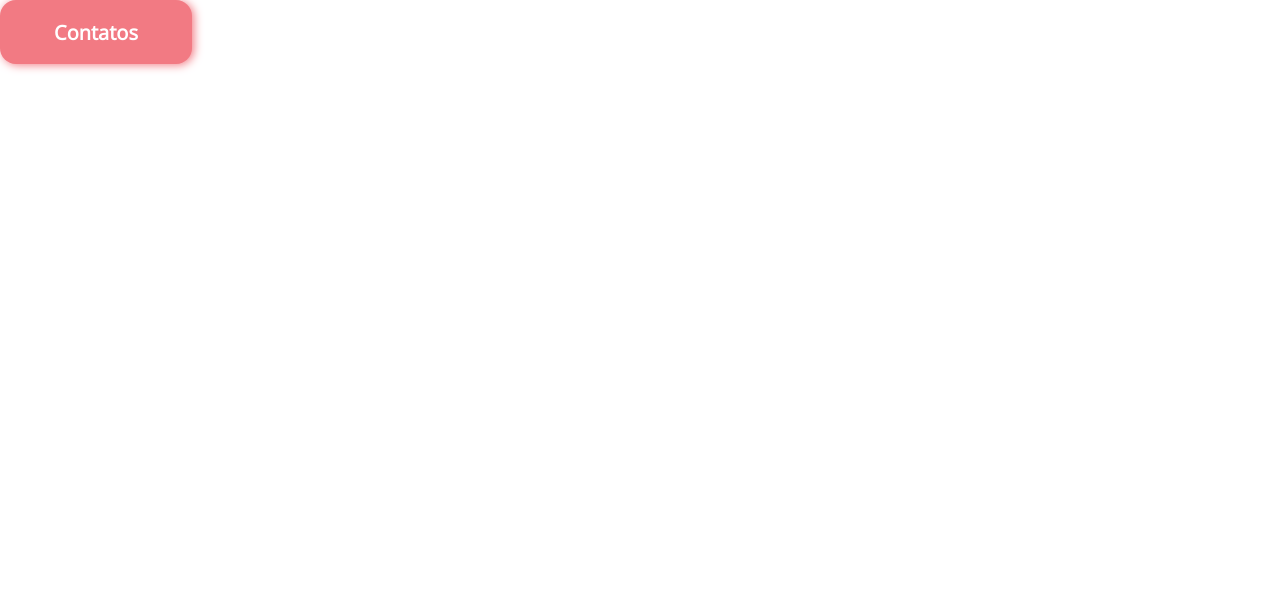
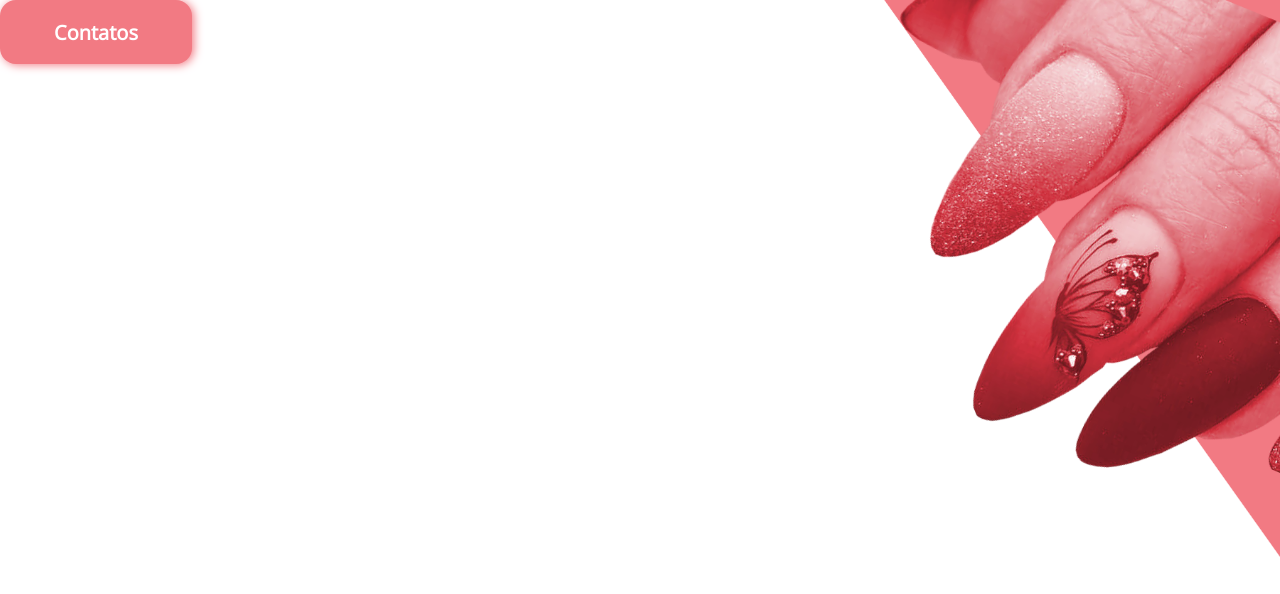
Before and after one commit to hercules-sousa/taty-nails-design, a React (Create React App) app: page / in a window 1280 px wide. Shown: the top 594 px of the page. Built offline with nearby package versions, Linux system fonts and the light colour scheme.

Commit message:
feat: adding image

```diff
--- a/src/App.css
+++ b/src/App.css
@@ -1,3 +1,15 @@
 body {
   margin: 0;
+  padding: 0;
 }
+
+.container {
+  position: relative;
+}
+
+#nailsImage {
+  width: 80%;
+  position: absolute;
+  right: 0;
+  top: 0;
+}
--- a/src/App.tsx
+++ b/src/App.tsx
@@ -1,9 +1,11 @@
 import './App.css';
 import StandardButton from './components/ButtonStandard';
+import backgroundImage from './assets/backgroundImage.png'
 
 function App() {
   return (
     <div className="container">
+      <img id="nailsImage" src={backgroundImage} alt="Nails Design"/>
       <StandardButton label="Contatos" />
     </div>
   );
```
Also changed, not shown: src/assets/backgroundImage.png (added), 1 other file (tests, documents, lock files or other folders).
